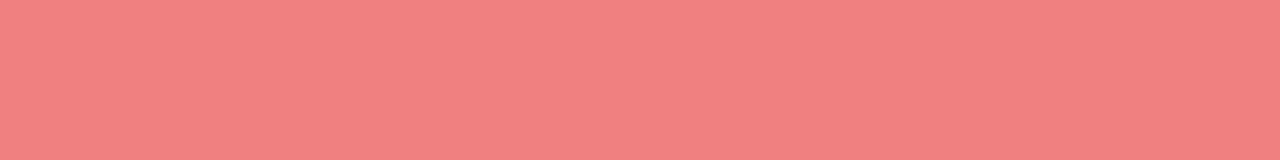
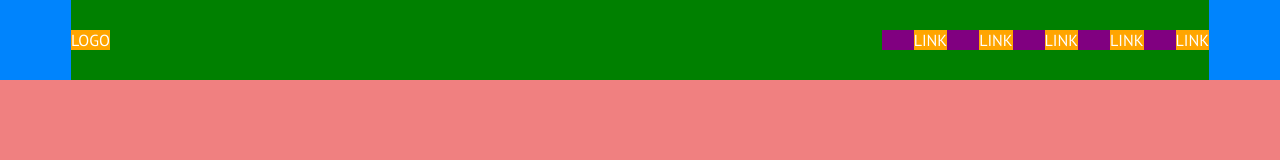
Before and after one commit to cibs84/htmlcss-responsive-layout, a plain HTML site: page index.html in a window 1280 px wide. Drawn offline with Linux system fonts and the light colour scheme.

Commit message:
Header layout coloured blocks

```diff
--- a/css/style.css
+++ b/css/style.css
@@ -9,9 +9,64 @@
 body {
     font-family: 'PT Sans', sans-serif;
 }
+a {
+    text-decoration: none;
+    color: inherit;
+}
+ul {
+    list-style-type: none;
+}
+img {
+    width: 100%;
+}
+
+/* UTILITIES */
+.container {
+    max-width: 1170px;
+    margin: 0 auto;
+    padding-left: 1rem;
+    padding-right: 1rem;
+}
+.flex-container {
+    display: flex;
+}
 
 /* HEADER */
+header {
+    background-color: #0084fd;
+}
 
+header .container {
+    height: 80px;
+}
+
+header .container nav.flex-container {
+    background-color: green;
+    height: 100%;
+    justify-content: space-between;
+    align-items: center;
+    color: white;
+}
+
+header .container nav.flex-container .logo {
+    background-color: orange;
+}
+
+header .container nav.flex-container .burger-menu {
+    background-color: orange;
+}
+
+header .container nav.flex-container ul.flex-container {
+    background-color: purple;
+    display: none;
+}
+
+header .container nav.flex-container ul.flex-container li {
+    margin-left: 2rem;
+
+    /* TEST */
+    background-color: orange;
+}
 
 /* MAIN */
 
@@ -37,6 +92,17 @@ body {
 
 /* DESKTOP */
 @media screen and (min-width: 992px) {
+
+    /* HEADER */
+    header .container nav.flex-container .burger-menu {
+        display: none;
+    }
+    header .container nav.flex-container ul.flex-container {
+        display: flex;
+    }
+
+
+    /* TEST */
     body {
         background-color: lightcoral;
     }
--- a/index.html
+++ b/index.html
@@ -17,7 +17,26 @@
 <body>
     <!-- HEADER -->
     <header>
+        <div class="container">
+            <!-- Main Menu -->
+            <nav class="flex-container">
 
+                <!-- Logo -->
+                <div class="logo">LOGO</div>
+
+                <!-- Burger Menu -->
+                <div class="burger-menu">BURGER</div>
+
+                <!-- Menu List - Right -->
+                <ul class="flex-container">
+                    <li><a href="#">LINK</a></li>
+                    <li><a href="#">LINK</a></li>
+                    <li><a href="#">LINK</a></li>
+                    <li><a href="#">LINK</a></li>
+                    <li><a href="#">LINK</a></li>
+                </ul>
+            </nav>
+        </div>
     </header>
 
     <!-- MAIN -->
```
